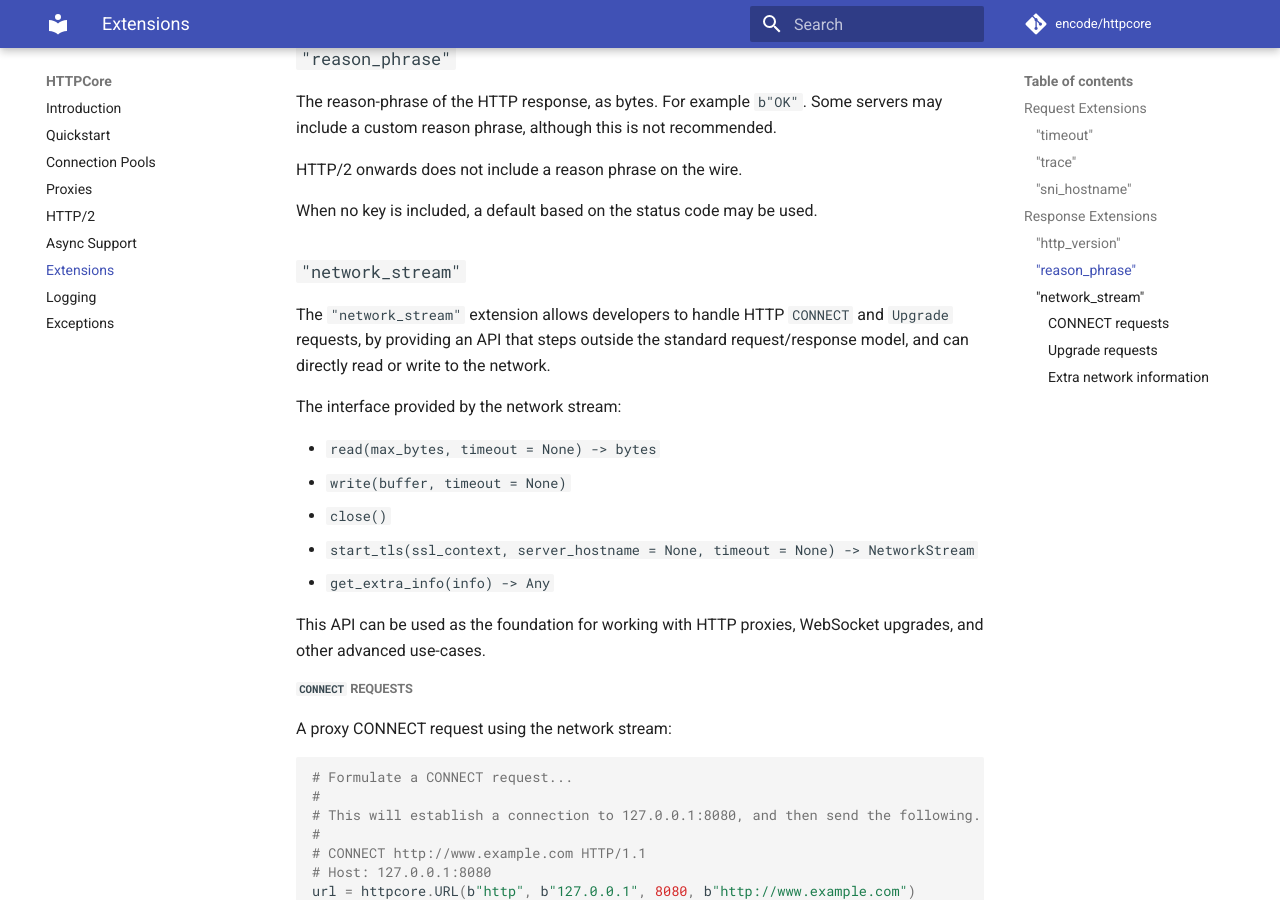
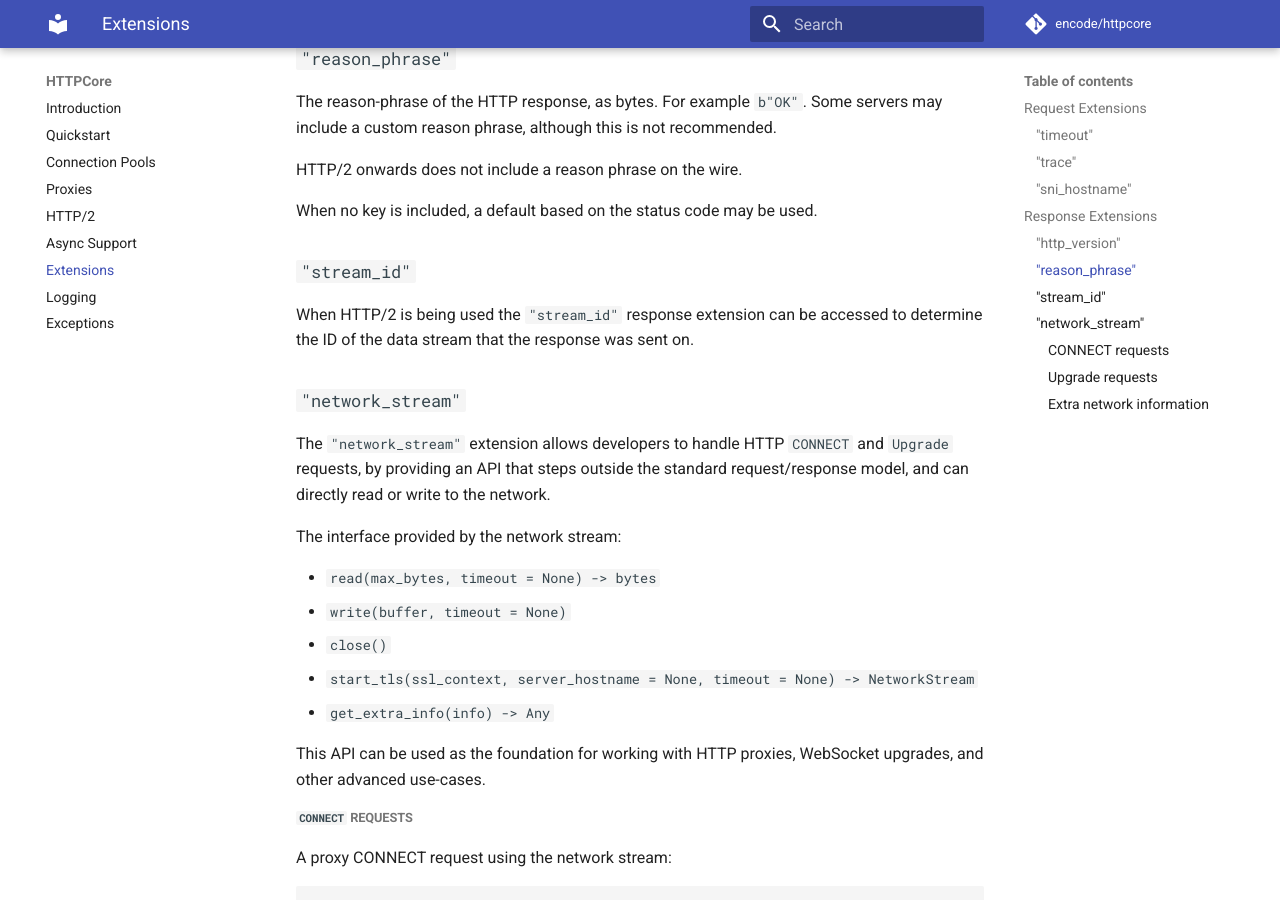
Before and after one commit to encode/httpcore, an MkDocs documentation site: the page built from docs/extensions.md, in a window 1280 px wide and 900 px high, scrolled down 3909 px. Built offline with MkDocs 1.6.1 and Material for MkDocs 9.7.7, drawn with Linux system fonts in a browser that asks for light colours; comment, search, counter and statistics services are not loaded.

Commit message:
Add 'stream_id' to extensions documentation (#700)

```diff
--- a/docs/extensions.md
+++ b/docs/extensions.md
@@ -182,6 +182,10 @@ HTTP/2 onwards does not include a reason phrase on the wire.
 
 When no key is included, a default based on the status code may be used.
 
+### `"stream_id"`
+
+When HTTP/2 is being used the `"stream_id"` response extension can be accessed to determine the ID of the data stream that the response was sent on.
+
 ### `"network_stream"`
 
 The `"network_stream"` extension allows developers to handle HTTP `CONNECT` and `Upgrade` requests, by providing an API that steps outside the standard request/response model, and can directly read or write to the network.
```
